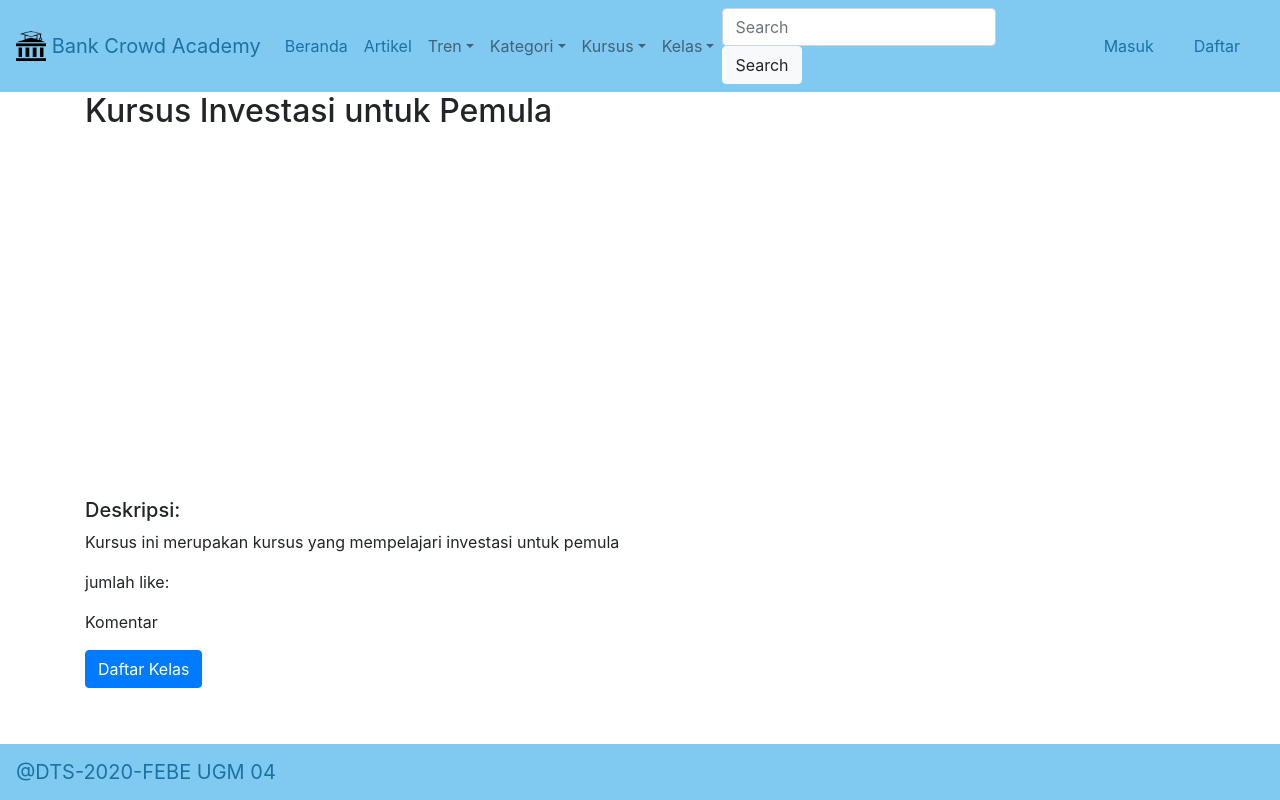
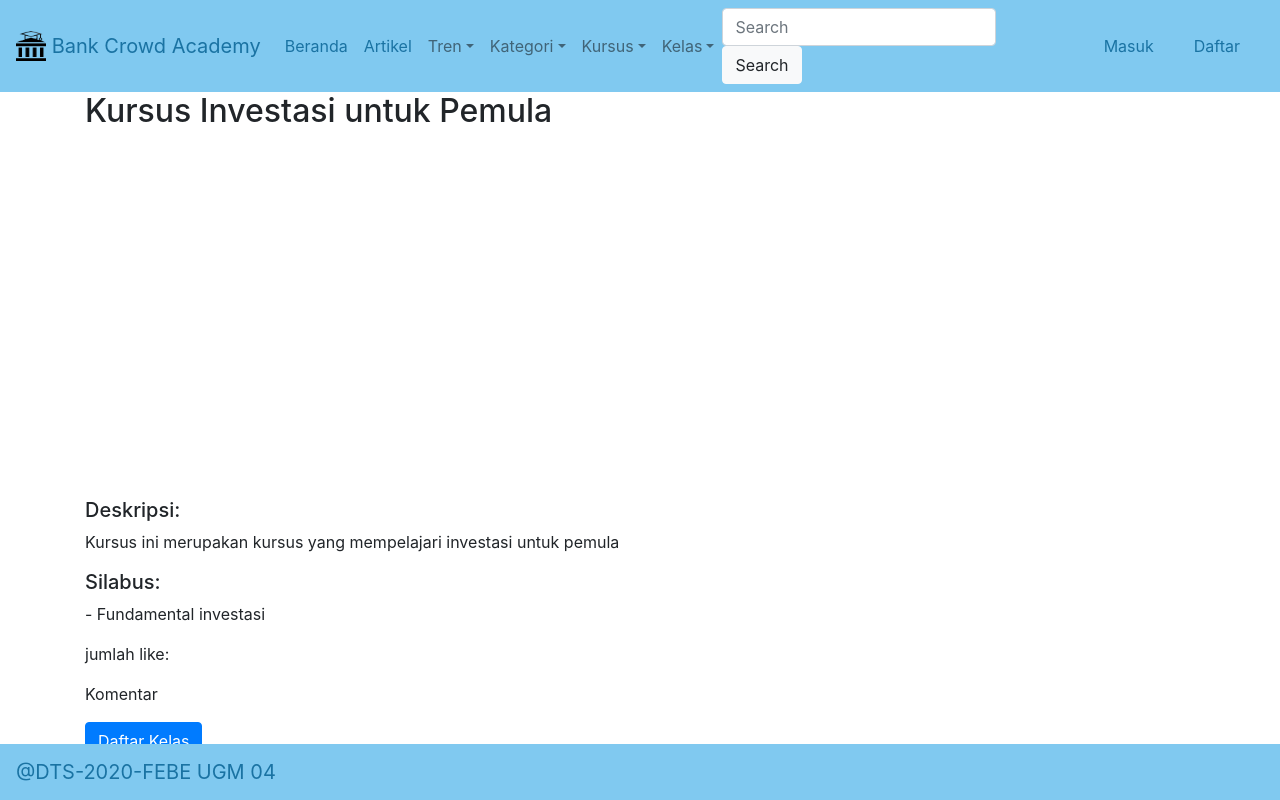
Before and after one commit to nivanrs/bank-crowd-academy, a React (Create React App) app: page /class in a window 1280 px wide. Built offline with nearby package versions, Linux system fonts and the light colour scheme.

Commit message:
Penambahan silabus

```diff
--- a/src/screen/ClassPage/ClassPage.jsx
+++ b/src/screen/ClassPage/ClassPage.jsx
@@ -13,6 +13,7 @@ export default function ClassPage(props) {
         <Judul />
         <Video/>
       <Deskripsi />
+      <Silabus />
         <Like />
         <Comment />
         <ClassRegister />
@@ -40,6 +41,14 @@ function Deskripsi() {
     </div>
   );
 }
+function Silabus() {
+  return (
+    <div>
+    <h5>Silabus:</h5>
+    <p> - Fundamental investasi</p>
+  </div>
+  );
+}
 function Like() {
     return (
     <p>jumlah like:</p>
```
